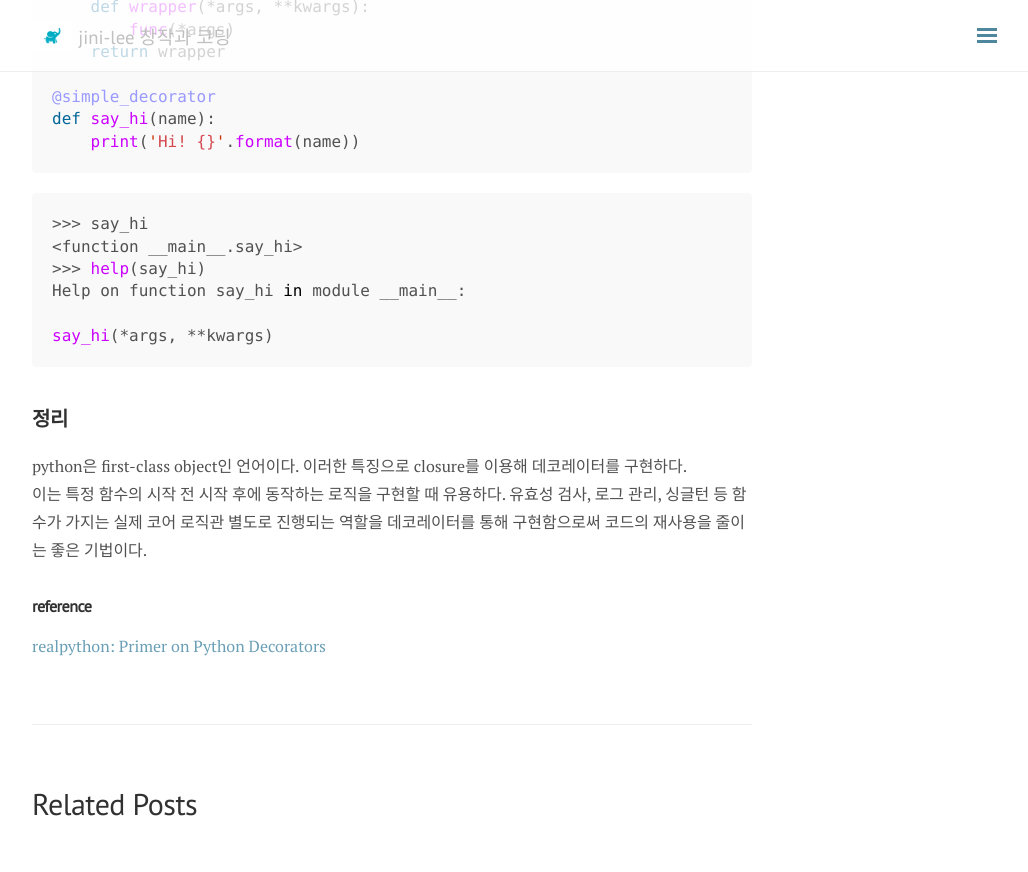
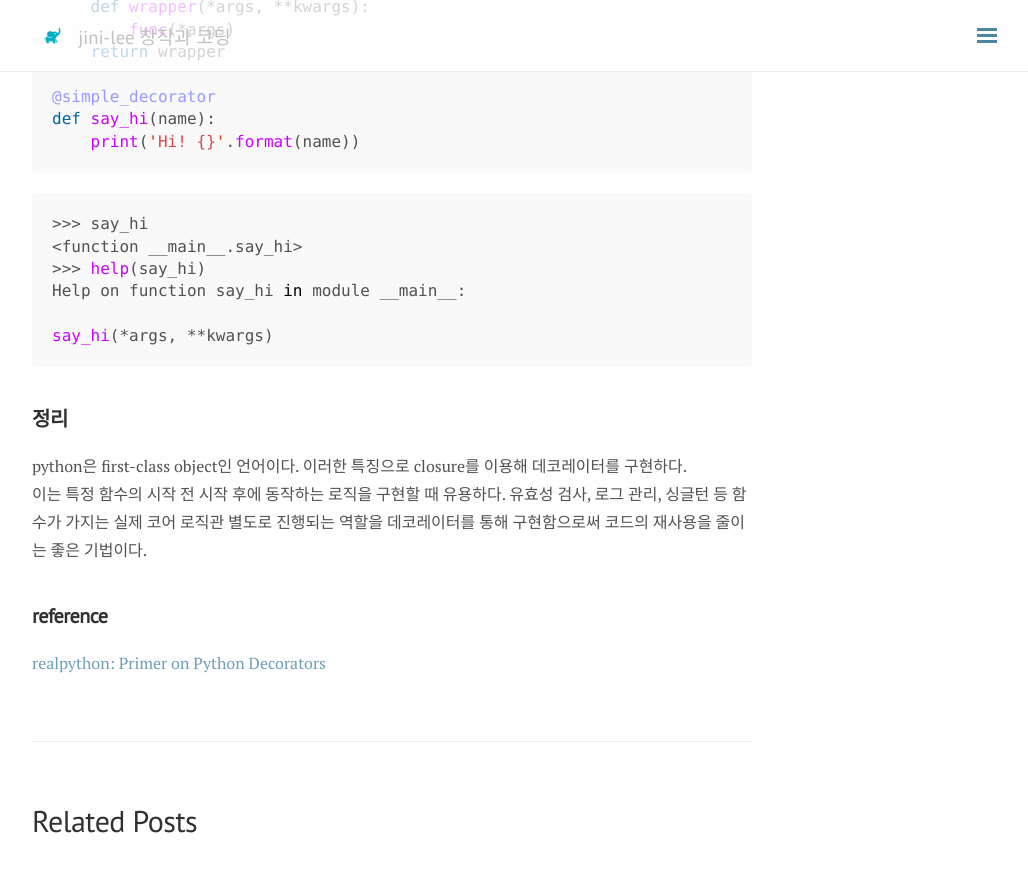
Before and after one commit to jini-lee/jini-lee.github.com, a Jekyll site: the page built from _posts/python/2019-04-16-decorator.md, in a window 1280 px wide and 900 px high, scrolled down 3721 px. Shown: the top 872 px of the window, without its empty margins (248-1276 px from the left). Built offline with Jekyll 4.4.1, drawn with Linux system fonts in a browser that asks for light colours; nearby versions of some CDN libraries; comment, search, counter and statistics services are not loaded.

```diff
--- a/_posts/python/2019-04-16-decorator.md
+++ b/_posts/python/2019-04-16-decorator.md
@@ -167,5 +167,5 @@ python은 first-class object인 언어이다. 이러한 특징으로 closure를
 함수가 가지는 실제 코어 로직관 별도로 진행되는 역할을 데코레이터를 통해 구현함으로써 코드의 재사용을 줄이는 좋은 기법이다.
 
 
-### reference
+## reference
 [realpython: Primer on Python Decorators](https://realpython.com/primer-on-python-decorators/)
```
